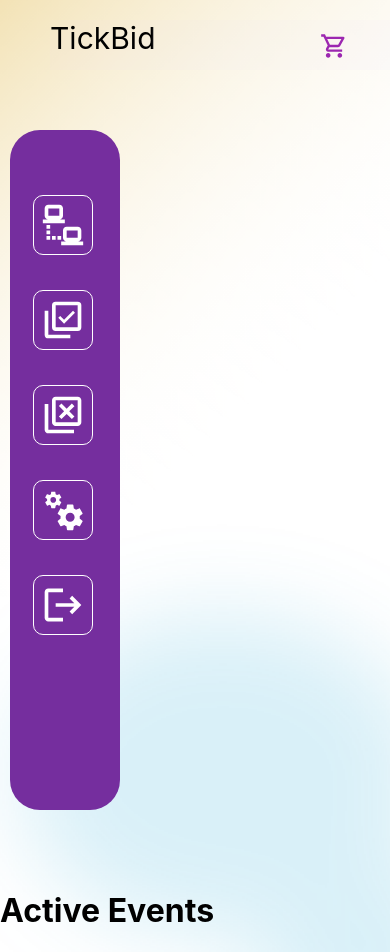
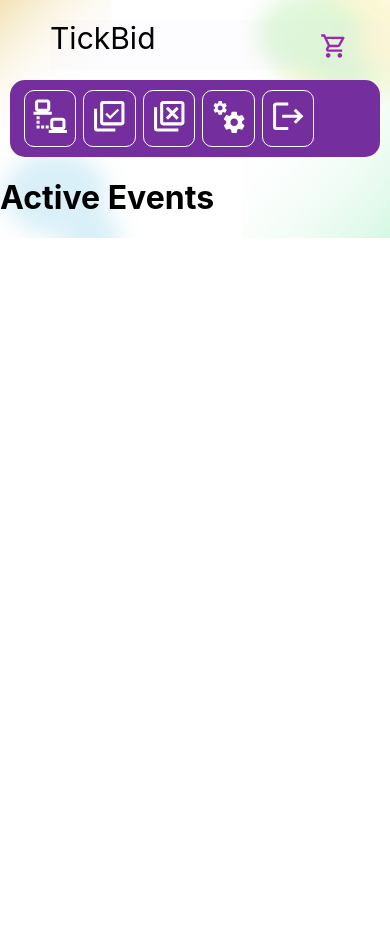
Before and after one commit to samitha093/Software-project, a Next.js app in the folder client/: page /manager/activeevents in a window 390 px wide. After the commit the page ends 844 px from the top, so only its background shows below. Built offline with nearby package versions, Linux system fonts and the light colour scheme.

Commit message:
Runtime Error Fixed (Manager) V1.0

```diff
--- a/client/components/manager/Styles.css
+++ b/client/components/manager/Styles.css
@@ -22,6 +22,28 @@
     margin-top: 35px;
     padding: 7px;
     cursor: pointer;
+}
+@media only screen and (max-width: 600px) {
+    .manager-c-sidebar{
+        width: 100%;
+        height: auto;
+        min-height: 0px;
+        padding: 10px 10px 0px;
+
+    }
+    .manager-c-sidebar-container{
+        display: flex;
+        height: auto;
+        width: 100%;
+        padding: 10px;
+        border-radius: 15px;
+    }
+    .manager-c-sidebar-item{
+        margin-top: 0px;
+        width: 15%;
+        margin: 0 1%;
+        height: auto;
+    }
 }
 /*end - sidebar component*/
 
@@ -173,12 +195,15 @@
     padding-left: auto;
     color: white;
 }
-
 .manager-eventinfo-image{
     background-image: url("https://miro.medium.com/max/1400/1*ydhn1QPAKsrbt6UWfn3YnA.jpeg");
-    height: 150px;
-    width: 200px;
+    height:calc(var(--parent-height)*0.5);
+    width: 100%;
     padding: 10px;
+}
+.manager-eventinfo-font
+{
+    color:black
 }
 
 /*manager password reset component*/
```
Also changed, not shown: client/components/manager/Pendingtickets.tsx (+14 -14 lines).
